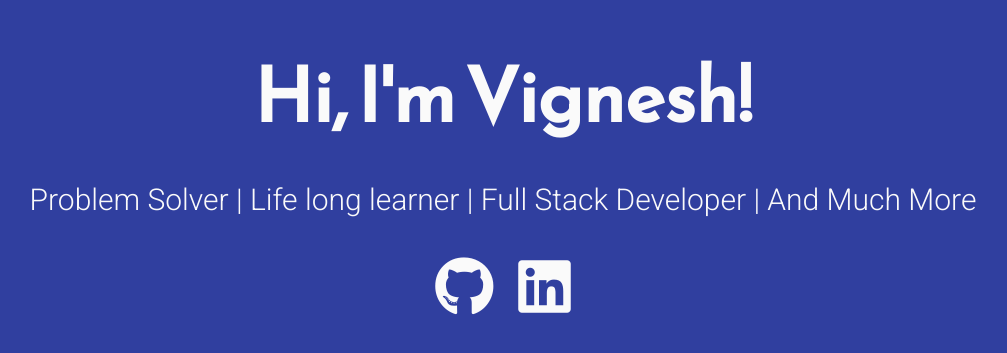
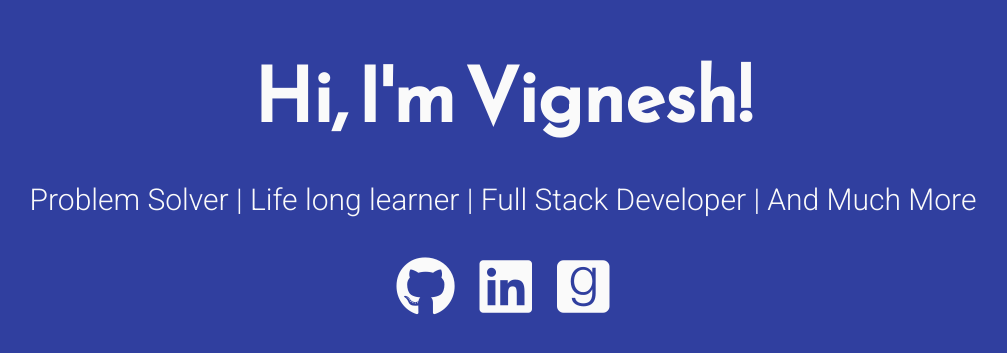
Before and after one commit to vigneshm243/vigneshm243.github.io, a plain HTML site: page index.html in a window 1280 px wide. Shown: the part 217-570 px from the top of the page, without its empty margins (137-1144 px from the left). Drawn offline with Linux system fonts and the light colour scheme.

Commit message:
adding good reads

```diff
--- a/index.html
+++ b/index.html
@@ -31,6 +31,7 @@
 		<div class="icons-social">
 			<a target="_blank" href="https://github.com/vigneshm243"><i class="fab fa-github"></i></a>
 			<a target="_blank" href="https://www.linkedin.com/in/vignesh-muthukumaran"><i class="fab fa-linkedin"></i></a>
+            <a target="_blank" href="https://www.goodreads.com/user/show/84370453-m-vignesh"><i class="fab fa-goodreads"></i></a>
 			<!--<a target="_blank" href="https://www.freecodecamp.org"><i class="fab fa-free-code-camp"></i></a>
 			<a target="_blank" href="https://www.behance.net"><i class="fab fa-behance"></i></a>
 			<a target="_blank" href="https://codepen.io"><i class="fab fa-codepen"></i></a>-->
```
